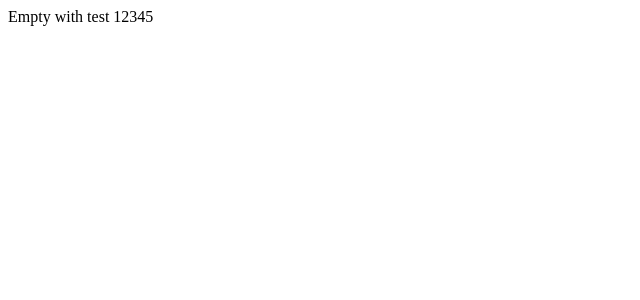
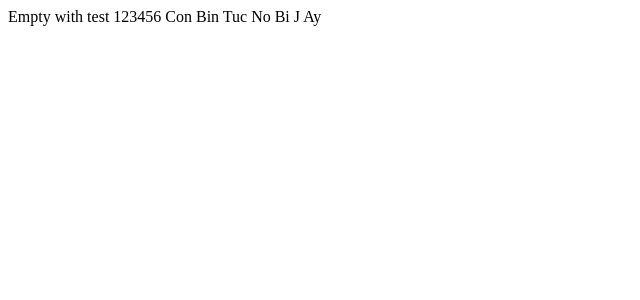
Before and after one commit to hatohui/GenCare, a Next.js app in the folder frontend/: page / in a window 1280 px wide. Shown: the top 300 px of the page, without its empty margins (0-640 px from the left). Built offline with nearby package versions, Linux system fonts and the light colour scheme.

Commit message:
Update page.tsx

```diff
--- a/frontend/src/app/page.tsx
+++ b/frontend/src/app/page.tsx
@@ -1,7 +1,7 @@
 import React from 'react'
 
 const Page = () => {
-	return <div>Empty with test 12345</div>
+	return <div>Empty with test 123456 Con Bin Tuc No Bi J Ay</div>
 }
 
 export default Page
```
